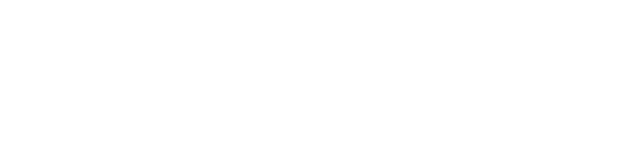
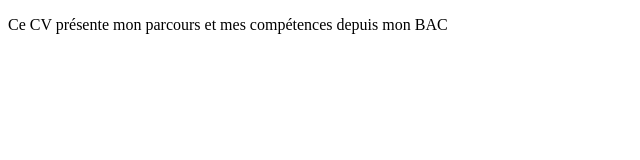
Before and after one commit to shadowchrist100/mon_cv, a plain HTML site: page index.html in a window 1280 px wide. Shown: the whole page, without its empty margins (0-640 px from the left). Drawn offline with Linux system fonts and the light colour scheme.

Commit message:
mise en place de la section description

```diff
--- a/index.html
+++ b/index.html
@@ -7,6 +7,10 @@
     <title>Document</title>
 </head>
 <body>
-
+    <section>
+        <p>
+            Ce CV présente mon parcours et mes compétences depuis mon BAC
+        </p>
+    </section>
 </body>
 </html>
```
